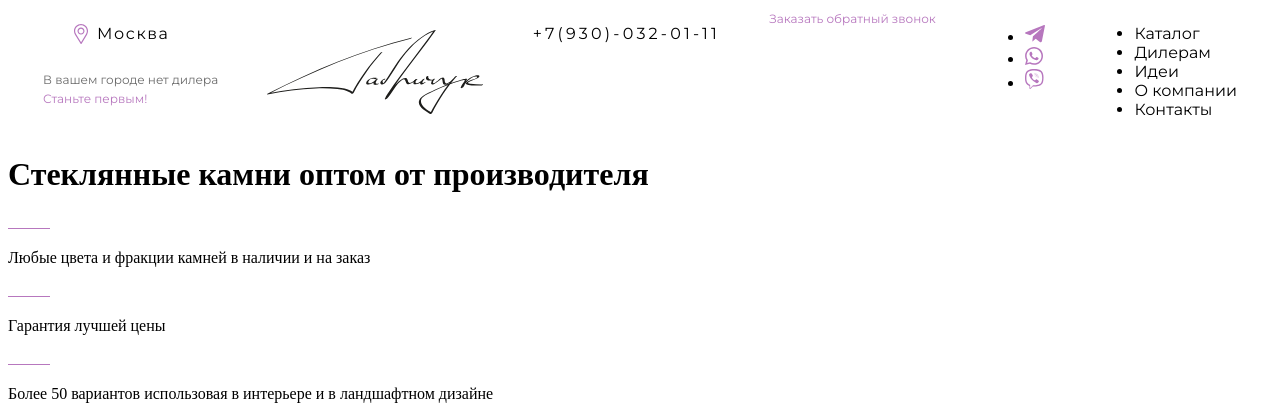
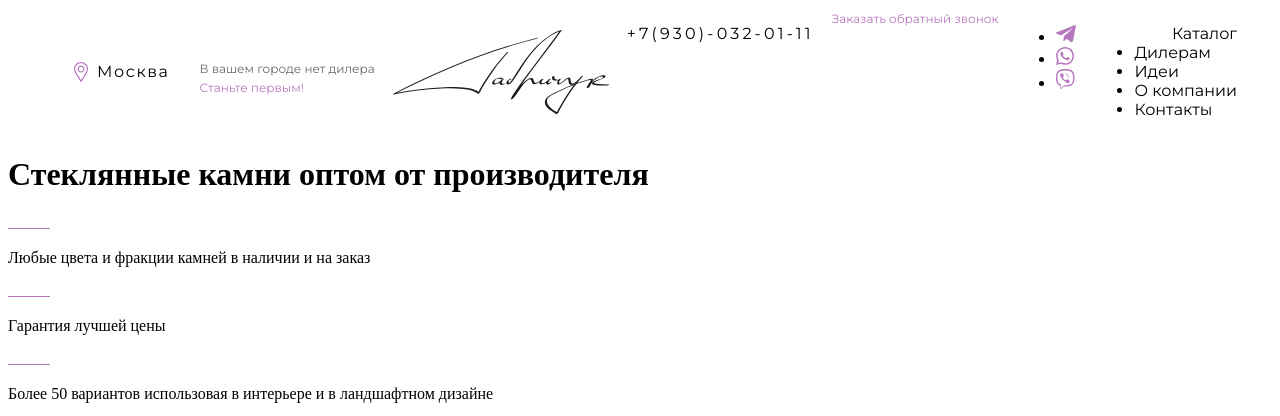
Before and after one commit to Valerijaaaaa/glass, a plain HTML site: page Index.html in a window 1280 px wide. Shown: the top 416 px of the page. Drawn offline with Linux system fonts and the light colour scheme.

Commit message:
add new files to feature/glass-stones

```diff
--- a/Index.html
+++ b/Index.html
@@ -14,7 +14,7 @@
 
 <body>
   <header>
-    <div>
+    <div class="dealer-text">
       <div class="locationTown">
         <svg width="16" height="20" viewBox="0 0 16 20" fill="none" xmlns="http://www.w3.org/2000/svg">
           <path
@@ -94,9 +94,9 @@
         </svg>
       </li>
     </ul>
-    <nav class="navigationText">
+    <nav>
       <ul class="list">
-        <li>
+        <li class="navigationText">
           <a href="yandex.ru" class="navigationList">Каталог</a>
         </li>
         <li>
--- a/Styles.css
+++ b/Styles.css
@@ -20,10 +20,6 @@ header {
     font-size: 16px;
     line-height: 20px;
     letter-spacing: 0.1em;
-    display: flex;
-    align-items: center;
-    padding: 0px;
-    gap: 8px;
 }
 /* станьте первым, обратный звонок, в вашем городе нет дилера */
 .titlesHeader {
@@ -31,6 +27,11 @@ header {
     line-height: 15px;
 
 }
+.dealer-text {
+    display: flex;
+    align-items: center;
+}
+
 /* в вашем городе нет дилера */
 .color {
     color: #6A6A6A;
@@ -45,7 +46,7 @@ header {
 .logotype {
     display: flex;
     align-items: center;
-    justify-content: space-between;
+    justify-content: center;
     margin: 18 852 53 852px;
 }
 /* Вкладки - каталог, дилерам, идеи, о компании */
```
